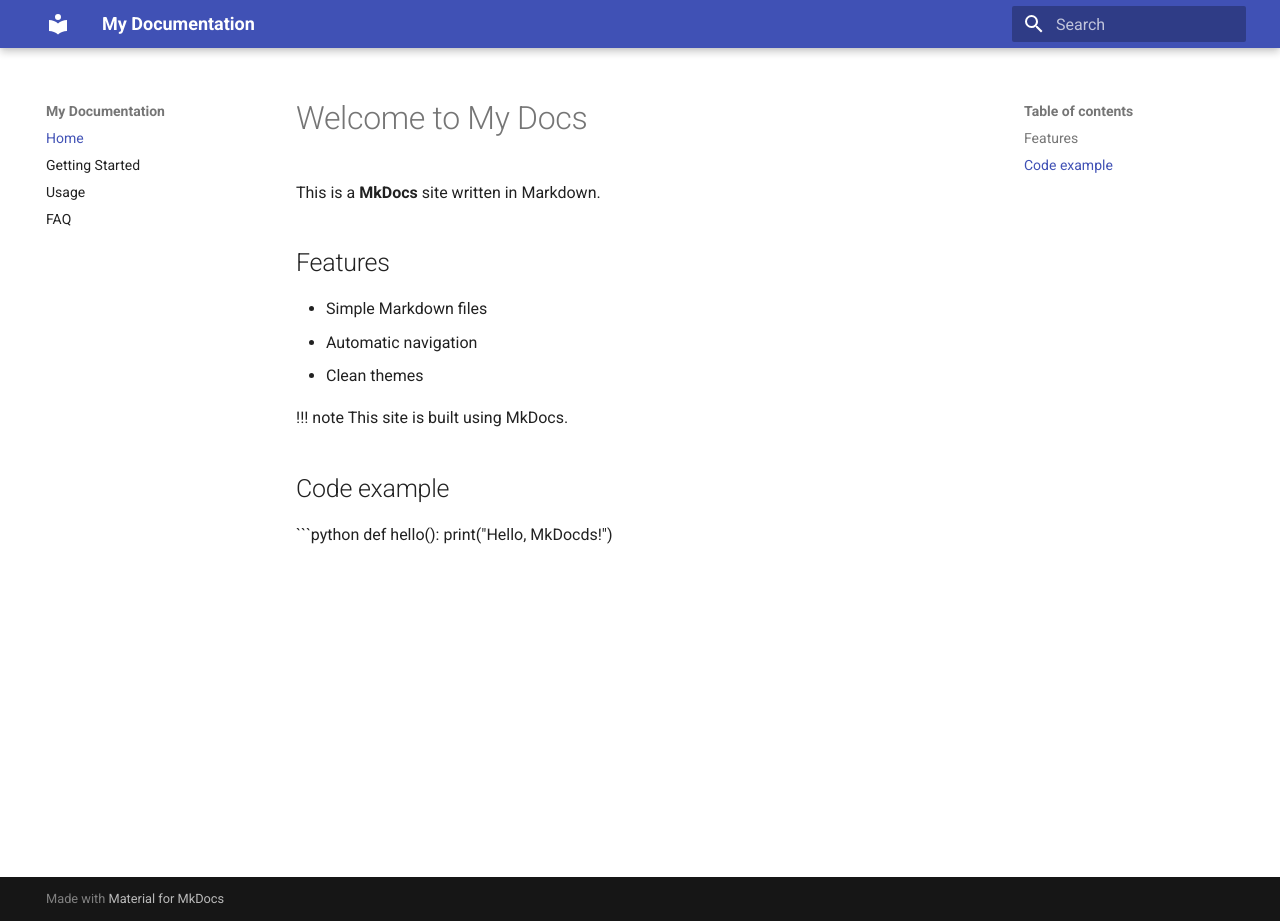
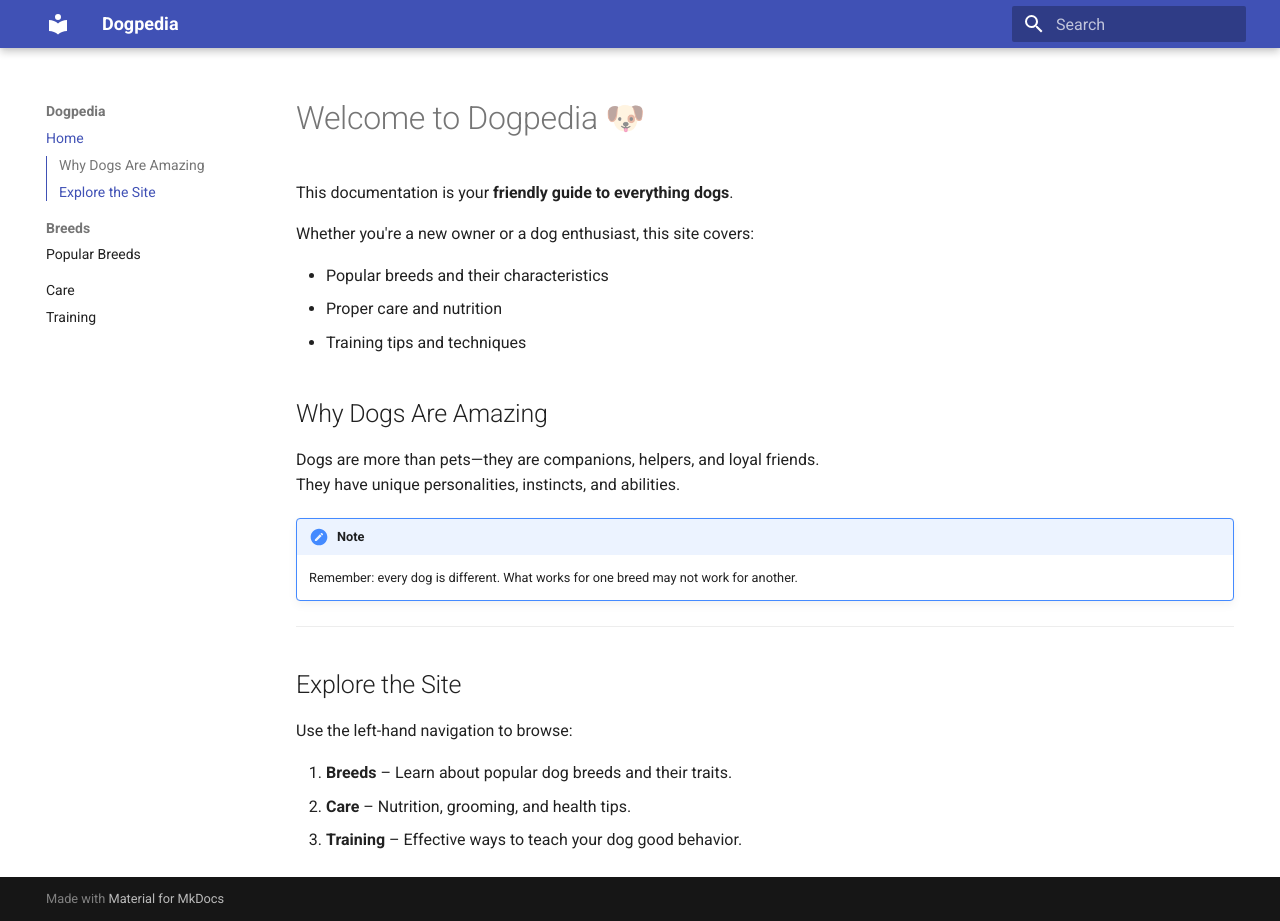
Before and after one commit to hlinnes/MarkdownTest, an MkDocs documentation site: the page built from docs/index.md, in a window 1280 px wide and 921 px high. Built offline with MkDocs 1.6.1 and Material for MkDocs 9.7.7, drawn with Linux system fonts in a browser that asks for light colours.

Commit message:
Initializes MkDocs site for dog information
Sets up a basic MkDocs site to provide information about dog breeds, care, and training.

Creates initial documentation files for breeds, care, and training,
and configures the MkDocs site with the 'material' theme and
necessary navigation elements.
Also includes a .gitignore file to exclude project files and
virtual environment directories.

````diff
--- a/docs/index.md
+++ b/docs/index.md
@@ -1,18 +1,27 @@
-# Welcome to My Docs
+# Welcome to Dogpedia 🐶
 
-This is a **MkDocs** site written in Markdown.
+This documentation is your **friendly guide to everything dogs**.
 
-## Features
+Whether you're a new owner or a dog enthusiast, this site covers:
 
-- Simple Markdown files
-- Automatic navigation
-- Clean themes
+- Popular breeds and their characteristics
+- Proper care and nutrition
+- Training tips and techniques
+
+## Why Dogs Are Amazing
+
+Dogs are more than pets—they are companions, helpers, and loyal friends.
+They have unique personalities, instincts, and abilities.
 
 !!! note
-    This site is built using MkDocs.
+    Remember: every dog is different. What works for one breed may not work for another.
 
-## Code example
+---
 
-```python
-def hello():
-    print("Hello, MkDocds!")
+## Explore the Site
+
+Use the left-hand navigation to browse:
+
+1. **Breeds** – Learn about popular dog breeds and their traits.
+2. **Care** – Nutrition, grooming, and health tips.
+3. **Training** – Effective ways to teach your dog good behavior.
--- a/mkdocs.yml
+++ b/mkdocs.yml
@@ -1,8 +1,26 @@
-site_name: My Documentation
-theme: material
+site_name: Dogpedia
+site_description: A guide to dog breeds, care, and training
+site_author: Your Name
+site_url: https://username.github.io/dogpedia/
+
+theme:
+  name: material
+  features:
+    - navigation.expand
+    - navigation.sections
+    - search.highlight
+    - toc.integrate
 
 nav:
   - Home: index.md
-  - Getting Started: getting-started.md
-  - Usage: intro.md
-  - FAQ: faw.md
+  - Breeds:
+      - Popular Breeds: breeds.md
+  - Care: care.md
+  - Training: training.md
+
+markdown_extensions:
+  - admonition
+  - toc:
+      permalink: true
+  - tables
+  - footnotes
````
Also changed, not shown: docs/breeds.md (added, +43 -0 lines), docs/care.md (added, +33 -0 lines), docs/training.md (added, +37 -0 lines), 1 other file.
